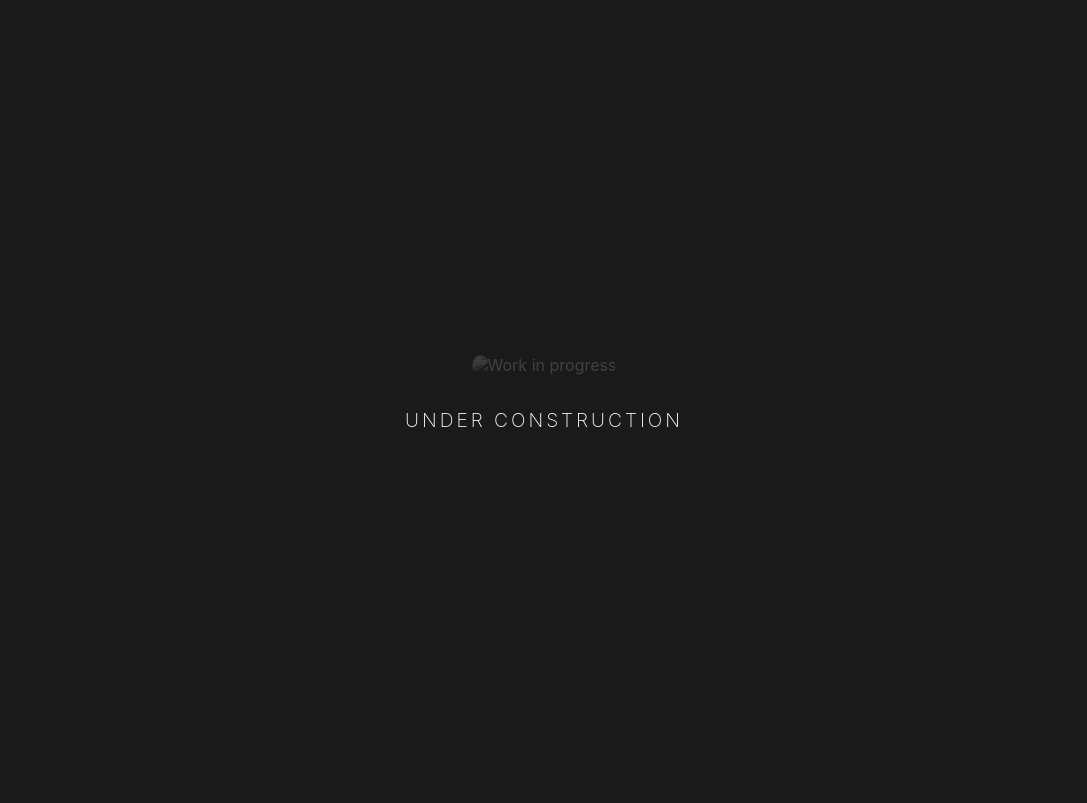
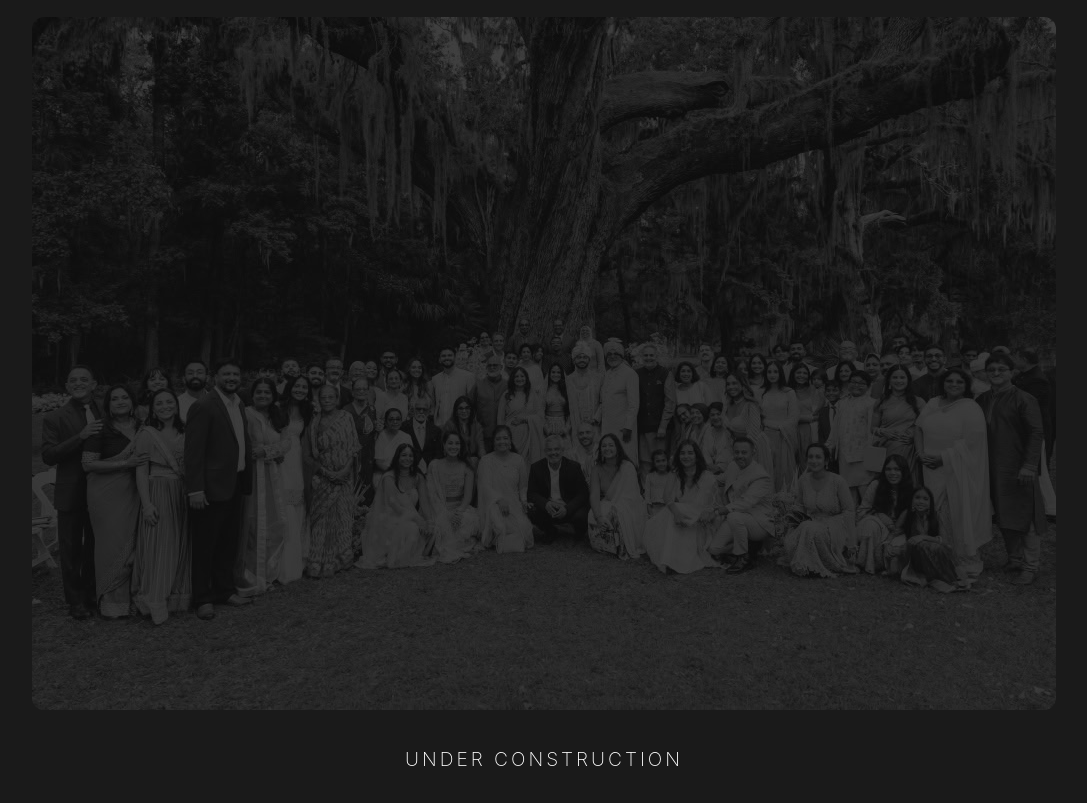
Before and after one commit to akarimbux/dossaji, a plain HTML site: page index.html in a window 1280 px wide. Shown: the whole page, without its empty margins (96-1183 px from the left). Drawn offline with Linux system fonts and the light colour scheme.

Commit message:
Image path

```diff
--- a/index.html
+++ b/index.html
@@ -31,7 +31,7 @@
 </head>
 <body>
     <div class="container">
-        <img src="placeholder.png" alt="Work in progress">
+        <img src="60a8267f-57c8-4f2b-a422-ee8544665b54.jpeg" alt="Work in progress">
         <h1>UNDER CONSTRUCTION</h1>
     </div>
 </body>
```
